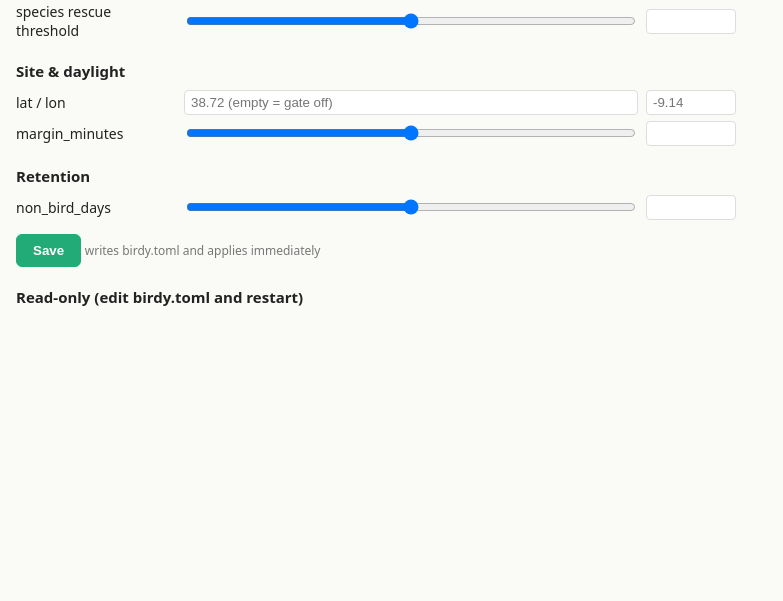
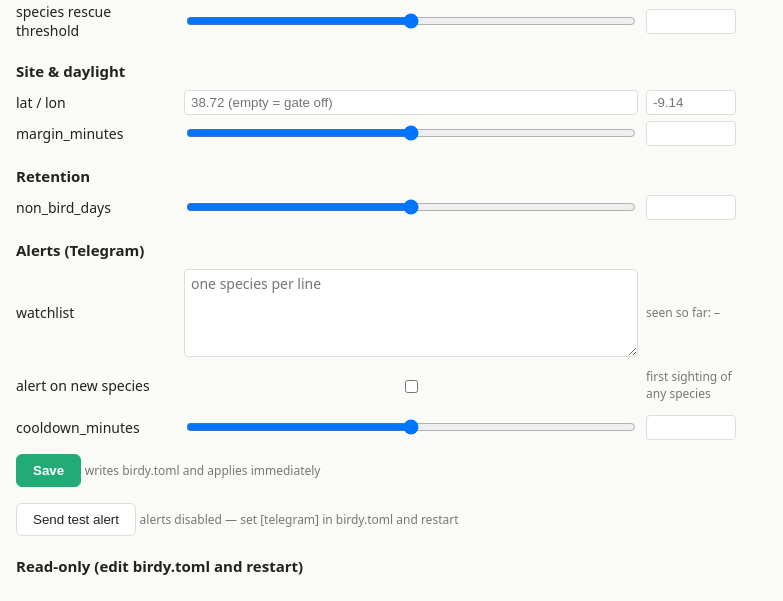
Before and after one commit to cinnah/pi-birdy, a Python web app: template birdy/web/templates/settings.html in a window 1280 px wide. Shown: the part 755-1356 px from the top of the page, without its empty margins (0-783 px from the left). Before the commit the page ends 1061 px from the top, so only its background shows below. Run offline with Jinja, Linux system fonts and the light colour scheme; the template is opened without the code that fills it, so the values that code supplies are empty.

Commit message:
Settings page: Telegram alerts group and test-alert button
Co-Authored-By: Claude Opus 5.5 <noreply@anthropic.com>
Claude-Session: https://claude.ai/code/session_01QCPDonjwfAsrfGJWTbFtyB

```diff
--- a/birdy/web/templates/settings.html
+++ b/birdy/web/templates/settings.html
@@ -19,6 +19,8 @@
   .row { display: grid; grid-template-columns: 160px 1fr 90px; gap: 8px; align-items: center; margin: 6px 0; }
   .row.error label { color: var(--bad); font-weight: bold; }
   .row input[type=number], .row input[type=text] { width: 100%; box-sizing: border-box; padding: 4px 6px; background: var(--card); color: var(--fg); border: 1px solid var(--line); border-radius: 4px; }
+  .row textarea { width: 100%; box-sizing: border-box; padding: 4px 6px; background: var(--card); color: var(--fg); border: 1px solid var(--line); border-radius: 4px; font: inherit; }
+  form.inline { margin-top: 16px; }
   .ro { color: var(--muted); font-size: 12px; } .ro code { color: var(--fg); }
   button { padding: 8px 16px; border-radius: 6px; border: 1px solid var(--line); background: var(--card); color: var(--fg); cursor: pointer; }
   button.primary { background: var(--ok); color: #fff; border-color: var(--ok); font-weight: bold; }
@@ -71,8 +73,28 @@
 <h2>Retention</h2>
 {{ num("non_bird_days", "non_bird_days", 1, 365, 1) }}
 
+<h2>Alerts (Telegram)</h2>
+<div class="row {{ 'error' if error_field == 'watchlist' else '' }}">
+  <label for="watchlist">watchlist</label>
+  <textarea id="watchlist" name="watchlist" rows="4" placeholder="one species per line">{{ v['watchlist'] }}</textarea>
+  <span class="hint">seen so far: {{ species_seen | join(', ') if species_seen else '–' }}</span>
+</div>
+{% if error_field == 'watchlist' %}<div class="hint error">{{ error_message }}</div>{% endif %}
+<div class="row {{ 'error' if error_field == 'alert_new_species' else '' }}">
+  <label for="alert_new_species">alert on new species</label>
+  <input type="checkbox" id="alert_new_species" name="alert_new_species" value="on" {{ 'checked' if v['alert_new_species'] else '' }}>
+  <span class="hint">first sighting of any species</span>
+</div>
+{{ num("cooldown_minutes", "cooldown_minutes", 0, 1440, 5) }}
+
 <p><button class="primary" type="submit">Save</button> <span class="hint">writes birdy.toml and applies immediately</span></p>
 </form>
+
+<form method="post" action="/settings/test-alert" class="inline">
+  <button type="submit" {{ '' if alerts_enabled else 'disabled' }}>Send test alert</button>
+  <span class="hint">{{ 'sends "birdy test alert" to your chat' if alerts_enabled else 'alerts disabled — set [telegram] in birdy.toml and restart' }}</span>
+</form>
+{% if test_result %}<div class="banner {{ 'ok' if test_ok else 'bad' }}">{{ test_result }}</div>{% endif %}
 
 <h2>Read-only (edit birdy.toml and restart)</h2>
 <div class="ro">
```
Also changed, not shown: birdy/web/app.py (+39 -0 lines), tests/test_web.py (+81 -4 lines).
